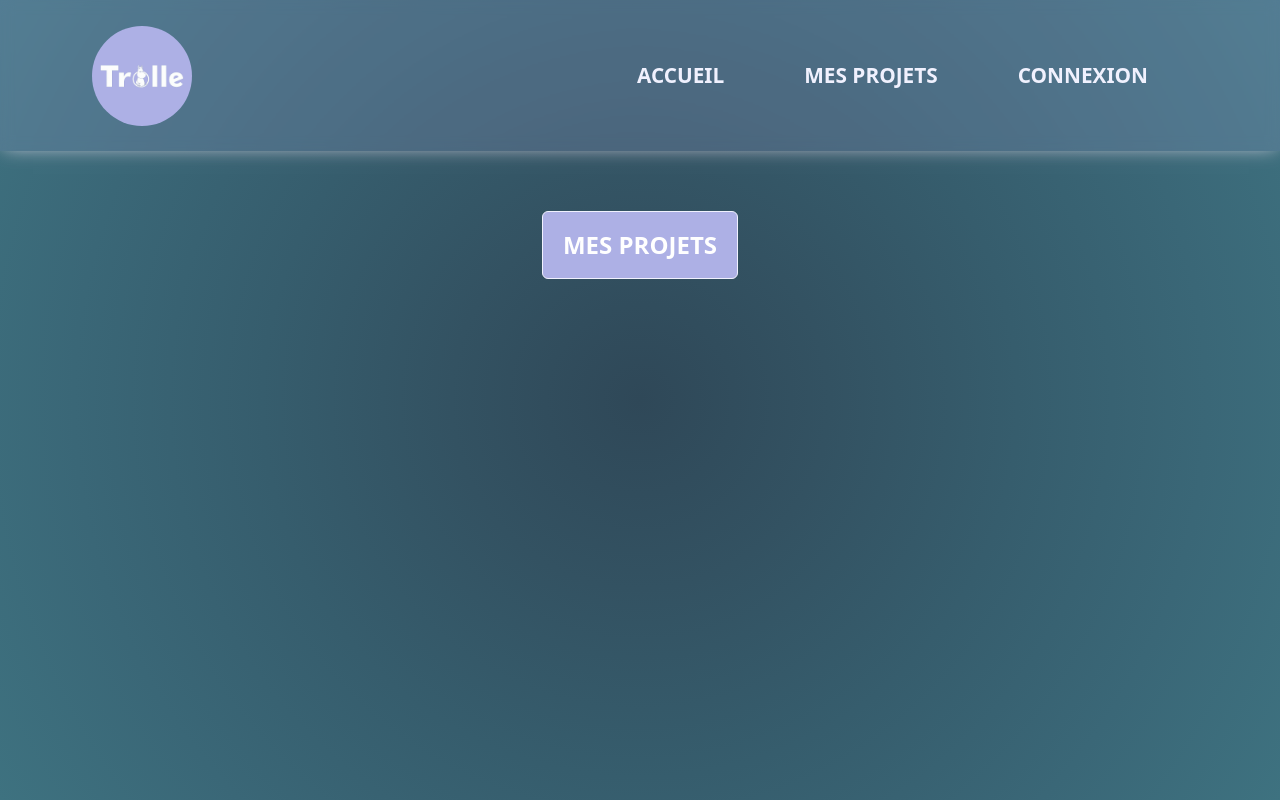
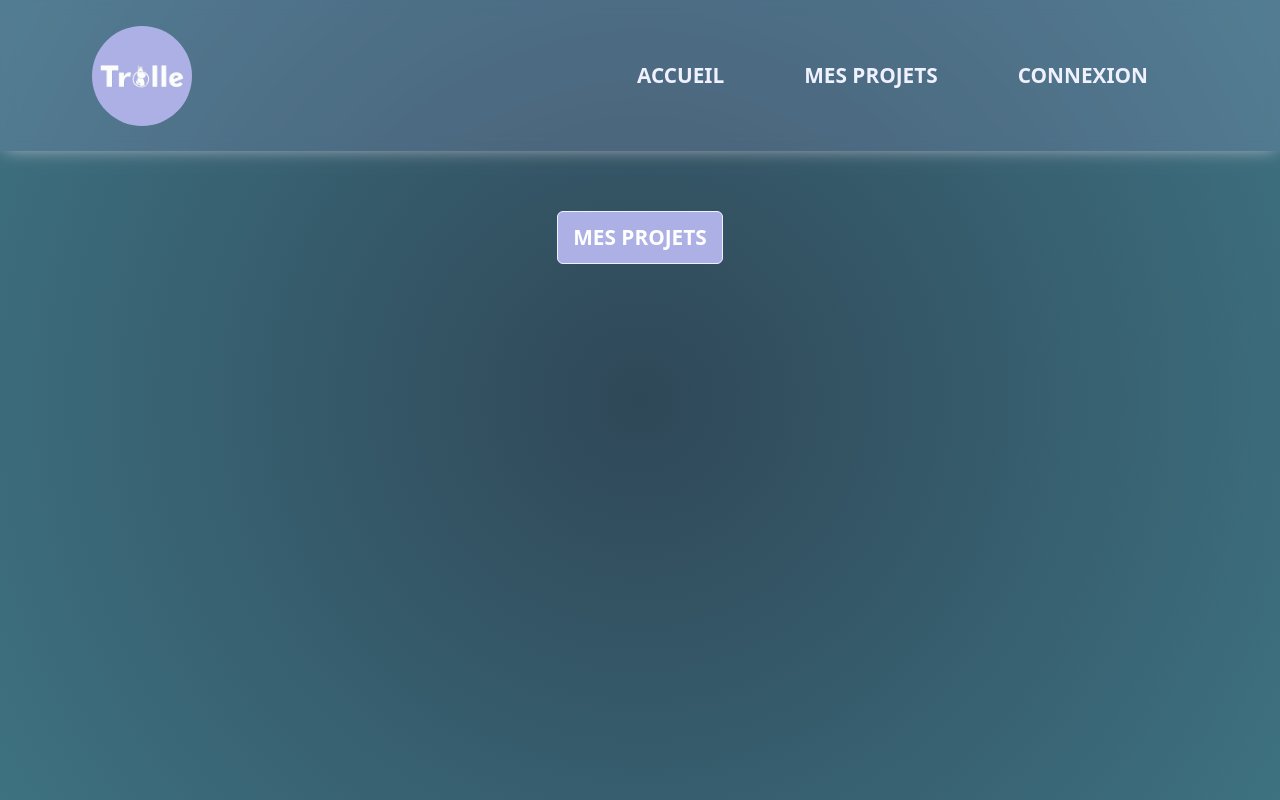
Before and after one commit to Poupiio/POEC_Fil_Rouge_Front, an Angular app: page /project in a window 1280 px wide. Built offline with nearby package versions, Linux system fonts and the light colour scheme.

Commit message:
💄 Modified project button size

```diff
--- a/src/app/project/project.component.scss
+++ b/src/app/project/project.component.scss
@@ -14,8 +14,8 @@ h2 {
    border: solid 1px $primary-color;
    text-transform: uppercase;
    font-weight: 600;
-   font-size: 1.5rem;
-   padding: 15px 20px;
+   font-size: 1.3rem;
+   padding: 10px 15px;
    transition: 0.3s ease-in-out;
 
    &:hover {
```
